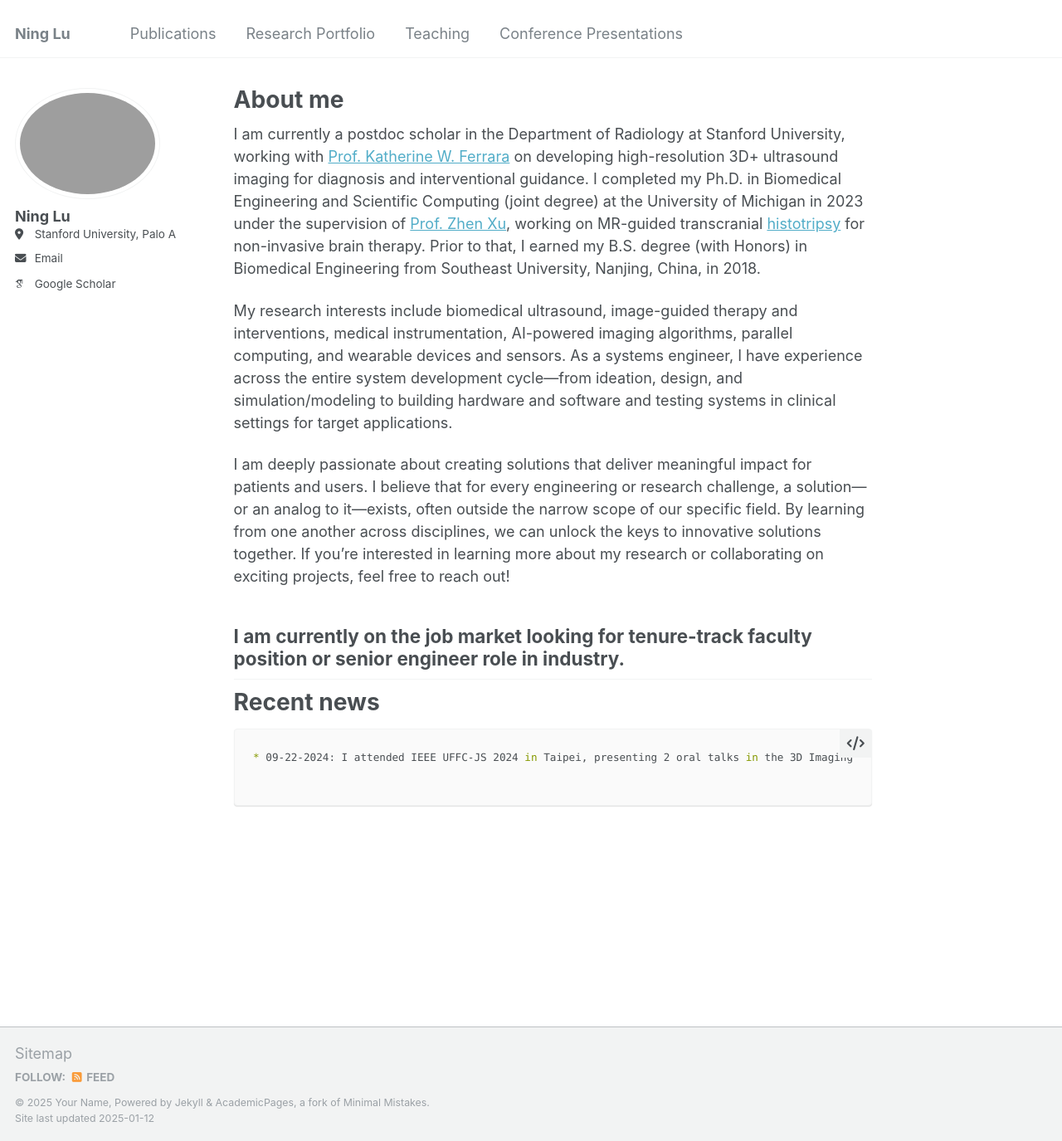
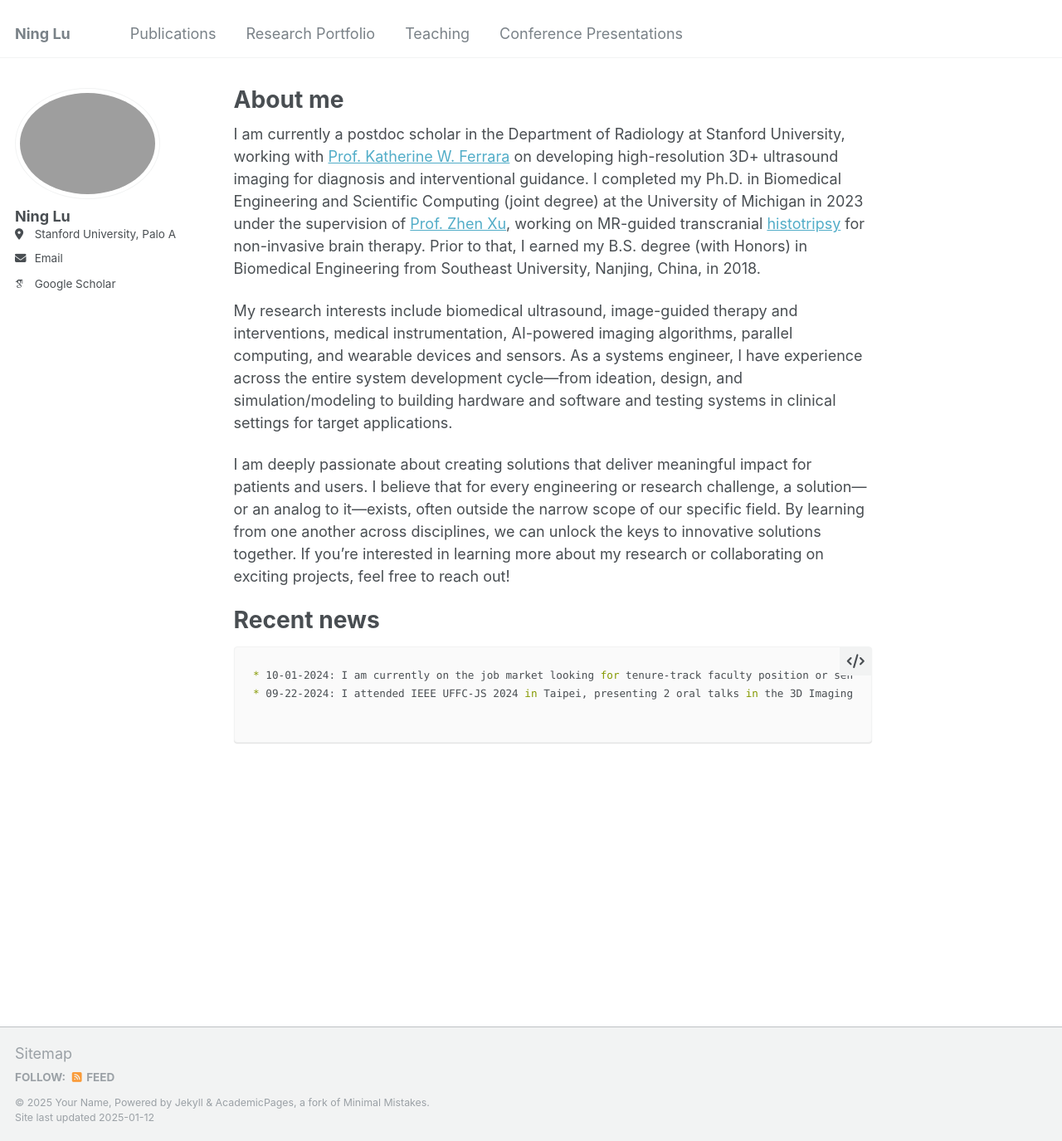
Before and after one commit to NingLu-Ultrasound/ninglu-ultrasound.github.io, a Jekyll site: the page built from _pages/about.md, in a window 1280 px wide and 1375 px high. Shown: the whole window at 83% size. Built offline with Jekyll 4.4.1, drawn with Linux system fonts in a browser that asks for light colours; some web fonts are replaced.

Commit message:
Update about.md

````diff
--- a/_pages/about.md
+++ b/_pages/about.md
@@ -10,16 +10,18 @@
 
 I am currently a postdoc scholar in the Department of Radiology at Stanford University, working with [Prof. Katherine W. Ferrara](https://med.stanford.edu/profiles/katherine-ferrara) on developing high-resolution 3D+ ultrasound imaging for diagnosis and interventional guidance. I completed my Ph.D. in Biomedical Engineering and Scientific Computing (joint degree) at the University of Michigan in 2023 under the supervision of [Prof. Zhen Xu](https://bme.umich.edu/people/xu-zhen/), working on MR-guided transcranial [histotripsy](https://histotripsy.umich.edu/) for non-invasive brain therapy. Prior to that, I earned my B.S. degree (with Honors) in Biomedical Engineering from Southeast University, Nanjing, China, in 2018.
 
+
 My research interests include biomedical ultrasound, image-guided therapy and interventions, medical instrumentation, AI-powered imaging algorithms, parallel computing, and wearable devices and sensors. As a systems engineer, I have experience across the entire system development cycle—from ideation, design, and simulation/modeling to building hardware and software and testing systems in clinical settings for target applications.
+
 
 I am deeply passionate about creating solutions that deliver meaningful impact for patients and users. I believe that for every engineering or research challenge, a solution—or an analog to it—exists, often outside the narrow scope of our specific field. By learning from one another across disciplines, we can unlock the keys to innovative solutions together. If you're interested in learning more about my research or collaborating on exciting projects, feel free to reach out!
 
-<h2>I am currently on the job market looking for tenure-track faculty position or senior engineer role in industry.</h2>
 
 Recent news
 ======
 
 ```bash
+* 10-01-2024: I am currently on the job market looking for tenure-track faculty position or senior engineer/research scientist role in industry.
 * 09-22-2024: I attended IEEE UFFC-JS 2024 in Taipei, presenting 2 oral talks in the 3D Imaging session.
 
 ```
````
